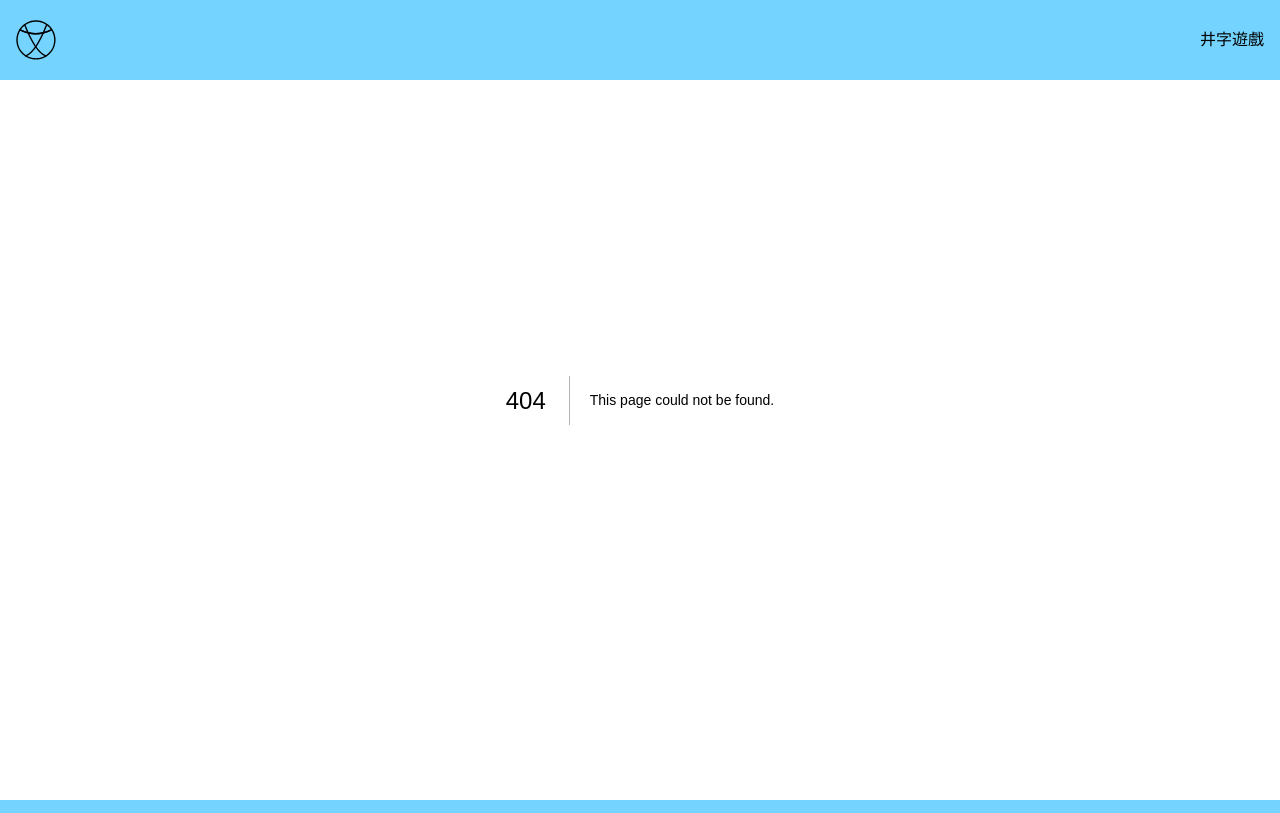
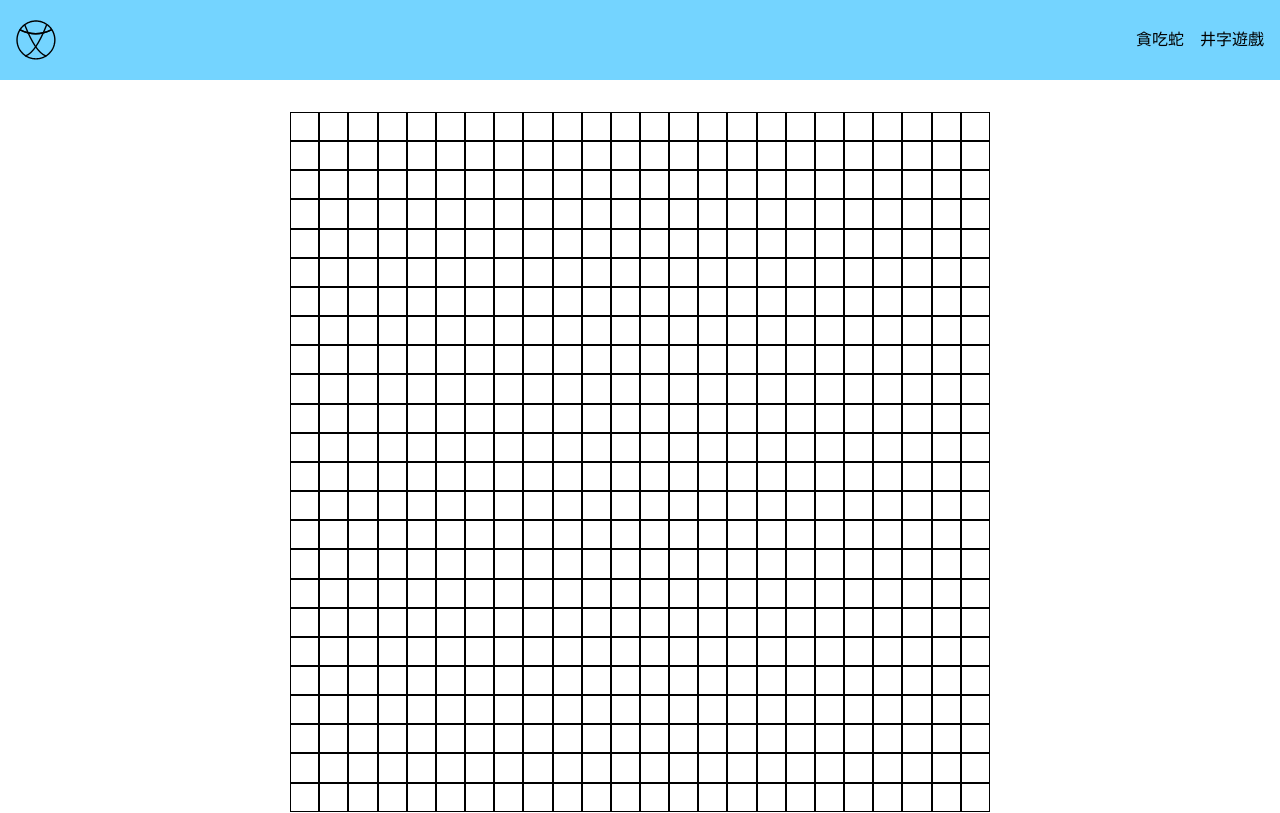
Before and after one commit to Ailafeka123/playooxx, a Next.js app: page /Snake in a window 1280 px wide. Before the commit this address had no page. Shown: the top 813 px of the page. Built offline with nearby package versions, Linux system fonts and the light colour scheme.

Commit message:
feat:增加貪吃蛇的頁面
增加貪吃蛇的版面 下一次預計增加遊戲說明 以及正式開始遊戲

```diff
--- a/src/component/Menu/Menu.tsx
+++ b/src/component/Menu/Menu.tsx
@@ -1,4 +1,5 @@
 import React,{useState} from "react";
+import Link from "next/link";
 import style from '@/style/Menu/menu.module.scss'
 import Image from "next/image";
 export default function Menu(){
@@ -16,7 +17,8 @@ export default function Menu(){
                         <Image src="/selficon3.svg" alt="icon" className={`${style.navIcon}`} width={40} height={40}/>
                     </div>
                     <ul className={` `}>
-                        <li>井字遊戲</li>
+                        <li><Link href={'/Snake'}>貪吃蛇</Link></li>
+                        <li><Link href={'/'}>井字遊戲</Link></li>
                     </ul>
                 </div>
             </nav>
--- /dev/null
+++ b/src/component/Snake/SnakeGame.tsx
@@ -0,0 +1,33 @@
+import React,{useState,useEffect} from "react";
+import style from '@/style/game/SnakeGame/SnakeGame.module.scss';
+export default function SnakeGame(){
+    //地圖 24*24
+    //x and Y 對應 [x][y]
+    const [gameMap,setGameMap] = useState <Boolean[][]> ( () => Array.from({length:24},()=>(Array(24).fill(false))));
+    //初始化與放置地圖
+    useEffect(()=>{
+        GameMapReSet();
+    },[gameMap])
+
+    //return 地圖
+    const GameMapReSet = () =>{
+        let gameMapDiv :React.ReactElement[] = [];
+        let time = 0;
+        for(let col = 0 ; col < gameMap.length; col++){
+            let gameMapCol :React.ReactElement[] = [];
+            for(let row = 0 ; row < gameMap[col].length; row++){
+                gameMapCol.push(<div key={time} data-x={col} data-y={row} className={style.GameMapCell}></div>);
+                time++;
+            }
+            gameMapDiv.push(<div className={style.GameMapCol}>{gameMapCol}</div>)
+        }
+        return <div className={style.GameMap}>{gameMapDiv}</div>;
+    }
+    //蛇頭
+    const [snakeHead,setSnakeHead] = useState([]);
+    return(
+        <>
+            <GameMapReSet></GameMapReSet>
+        </>
+    )
+};
--- /dev/null
+++ b/src/pages/Snake.tsx
@@ -0,0 +1,9 @@
+import React from "react";
+import SnakeGame from "@/component/Snake/SnakeGame";
+export default function Snake(){
+    return(
+    <main>
+        <SnakeGame/>
+    </main>
+    );
+}
--- a/src/style/Menu/menu.module.scss
+++ b/src/style/Menu/menu.module.scss
@@ -77,12 +77,15 @@
             }
             ul{
                 display: flex;
+                flex-direction: column;
                 align-items: center;
                 justify-content: center;
                 width: 100%;
                 height: 100%;
+                gap: 1rem;
                 @media(min-width:768px){
                     justify-content: end;
+                    flex-direction: row ;
                     padding: 0 1rem 0 0;
                 }
             }
--- /dev/null
+++ b/src/style/game/SnakeGame/SnakeGame.module.scss
@@ -0,0 +1,28 @@
+.GameMap{
+    --boxWidth : 300px;
+    --boxheight : 300px;
+    width: var(--boxWidth);
+    height: var(--boxheight);
+    @media(min-width:450px){
+        --boxWidth : 400px;
+        --boxheight : 400px;
+    }
+    @media(min-width:768px){
+        --boxWidth : 700px;
+        --boxheight : 700px;
+    }
+    .GameMapCol{
+        display: flex;
+        flex-direction: row;
+        width: 100%;
+        height: calc( var(--boxheight) / 24);
+        align-items: center;
+        justify-content: center;
+        .GameMapCell{
+            display: flex;
+            width: calc(var(--boxWidth) / 24);
+            height: 100%;
+            border: 1px black solid;
+        }
+    }
+}
--- a/src/style/global.scss
+++ b/src/style/global.scss
@@ -13,6 +13,16 @@ body{
     min-height: 100vh;
     padding: 0;
     margin: 0;
+    main{
+        position: relative;
+        display: flex;
+        align-items: center;
+        justify-content: center;
+        width: 100%;
+        height: 100%;
+        min-height: 100vh;
+        padding: calc(var(--header-nav-height) + 2rem)  0 2rem 0 ;
+    }
 }
 :root{
     --header-nav-height:40px;
```
